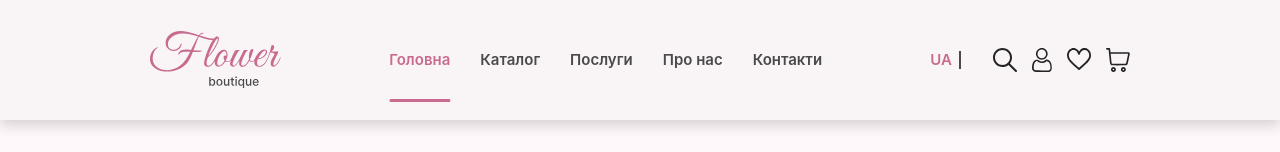
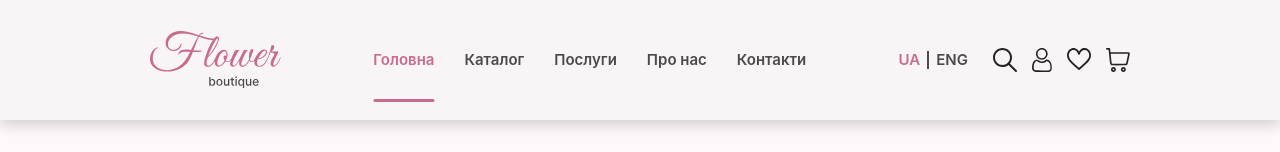
Before and after one commit to biografimiroslav/flower-boutique, a React (Vite) app: page / in a window 1280 px wide. Shown: the top 152 px of the page. Built offline with nearby package versions, Linux system fonts and the light colour scheme; no server answers.

Commit message:
лодло

```diff
--- a/src/components/Header.jsx
+++ b/src/components/Header.jsx
@@ -1,6 +1,6 @@
 import { Link, NavLink, useNavigate } from 'react-router-dom';
 import { useDispatch, useSelector } from 'react-redux';
-import { setCartModal, setContactModal, setMobileMenu, setSearchModal } from '../store/cartSlice'; // ІМПОРТУВАЛИ setSearchModal
+import { setCartModal, setContactModal, setMobileMenu, setSearchModal } from '../store/cartSlice';
 import { setAuthModal, setAuthView } from '../store/authSlice';
 import GoogleTranslate from './GoogleTranslate';
 
@@ -47,13 +47,18 @@ export default function Header() {
         <a className="navListItem" href="#" onClick={(e) => { e.preventDefault(); dispatch(setContactModal(true)); }}>Контакти</a>
       </nav>
       <nav className="navList2">
+
+        {/* ВИПРАВЛЕННЯ 1: Додали сам компонент перекладача (він буде прихованим на фоні) */}
+        <GoogleTranslate />
+
         <ul className="chooseLanguage">
           <li><a className="active" onClick={() => changeLanguage('uk')} style={{ cursor: 'pointer' }}>UA</a></li>
           <li><img src="/img/lineForLanguage.svg" alt="|" /></li>
-          <li><div id="google_translate_element"><a onClick={() => changeLanguage('en')} style={{ cursor: 'pointer' }}>ENG</a></div></li>
+          {/* ВИПРАВЛЕННЯ 2: Прибрали <div id="google_translate_element"> навколо кнопки ENG */}
+          <li><a onClick={() => changeLanguage('en')} style={{ cursor: 'pointer' }}>ENG</a></li>
         </ul>
+
         <ul className="nav2">
-          {/* ТУТ ДОДАНА ЛОГІКА ДЛЯ ЛУПИ */}
           <a href="#" onClick={(e) => { e.preventDefault(); dispatch(setSearchModal(true)); }}>
             <img className="iconPhone" src="/img/search.svg" alt="Search" />
           </a>
```
